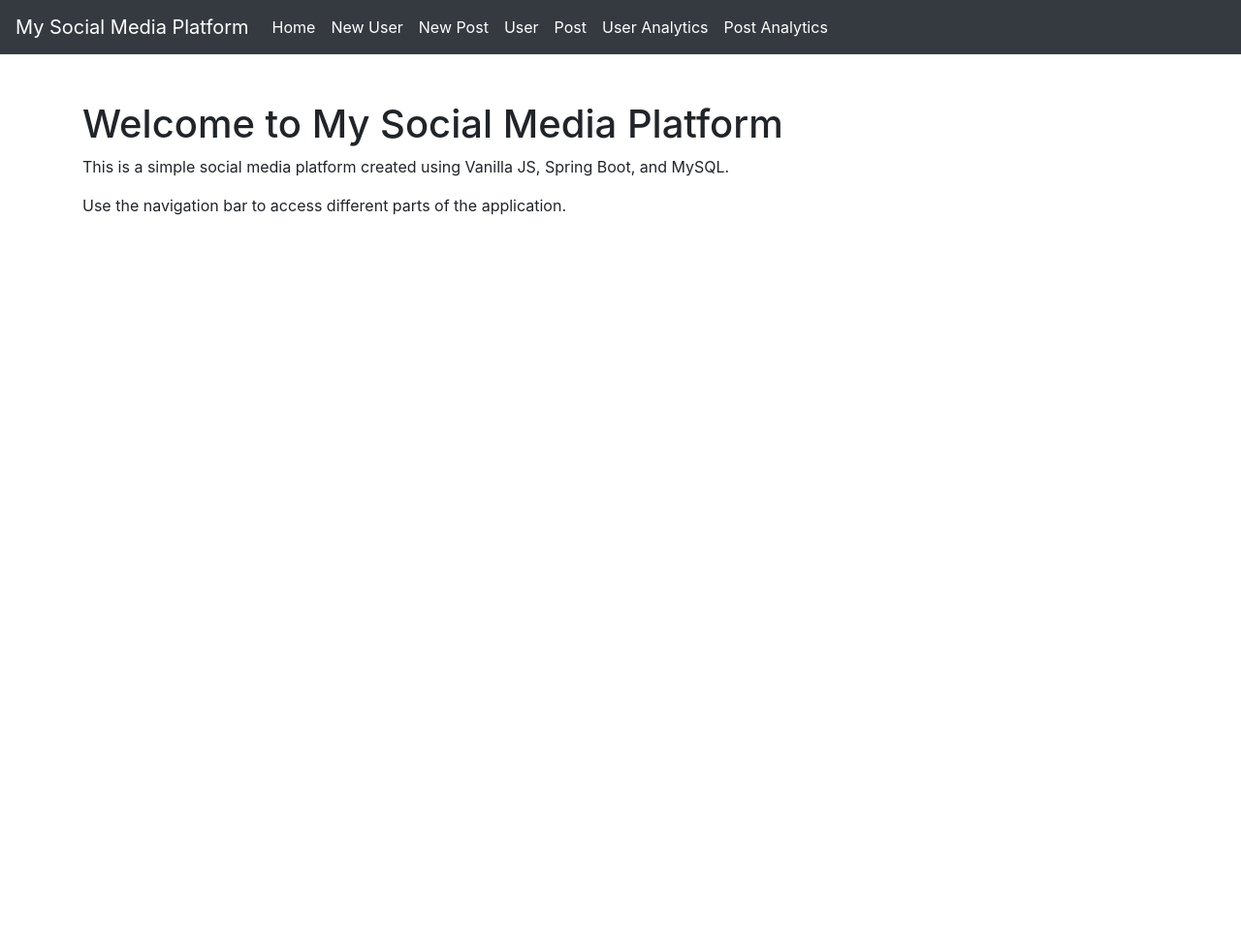
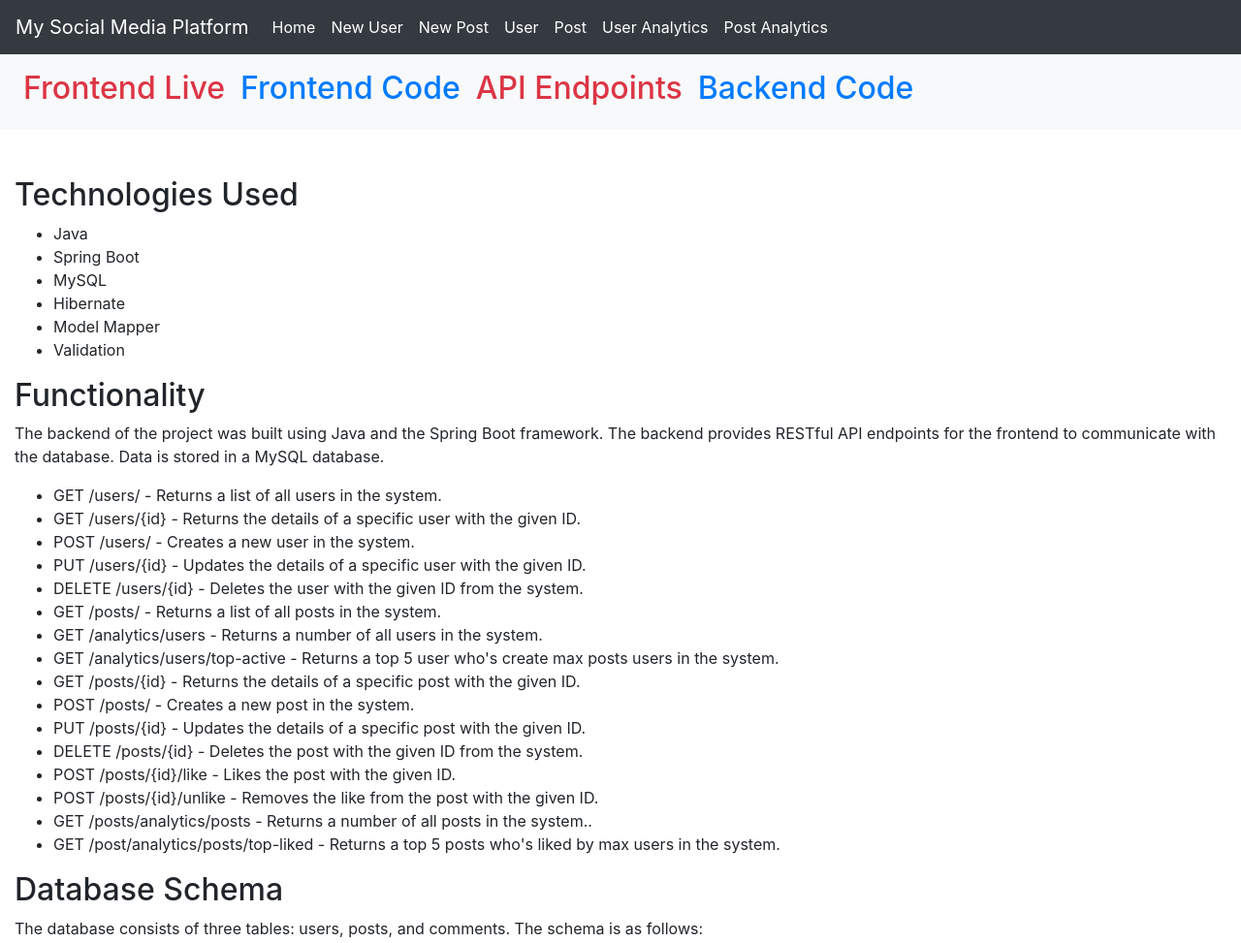
Before and after one commit to VINAYKUMARKUNDER/JavaScript-Code, a plain HTML site: page AdobeFronted/index.html in a window 1280 px wide. Shown: the top 973 px of the page at 97% size. Before the commit the page ends 800 px from the top, so only its background shows below. Drawn offline with nearby package versions, Linux system fonts and the light colour scheme.

Commit message:
fronted completed agen

```diff
--- a/AdobeFronted/Script/post.js
+++ b/AdobeFronted/Script/post.js
@@ -1,7 +1,7 @@
 const show = document.getElementById("show");
 
-fetch("https://social-media-platform-system-production.up.railway.app/posts/")
-  .then((response) => response.json())
+fetch("https://social-media-platform-system-produposts/")
+  .then((ction.up.railway.app/response) => response.json())
   .then((posts) => {
     appendData(posts);
   })
--- a/AdobeFronted/index.html
+++ b/AdobeFronted/index.html
@@ -9,12 +9,77 @@
 	<!-- Navigation Bar -->
 	<nav id="navbar"></nav>
 
-	<!-- Page Content -->
-	<div class="container mt-5">
-		<h1>Welcome to My Social Media Platform</h1>
-		<p>This is a simple social media platform created using Vanilla JS, Spring Boot, and MySQL.</p>
-		<p>Use the navigation bar to access different parts of the application.</p>
-	</div>
+	<nav class="navbar navbar-expand-lg navbar-light bg-light">
+
+		<div class="collapse navbar-collapse" id="navbarNav">
+		  <ul class="navbar-nav">
+			<li class="nav-item">
+				<a class="nav-link text-danger h2" href="https://adobe-fronted-vinaykumarkunder.vercel.app/">Frontend Live</a>
+			  </li>
+			  <li class="nav-item">
+				<a class="nav-link text-primary h2" href="https://github.com/VINAYKUMARKUNDER/JavaScript-Code/tree/main/AdobeFronted">Frontend Code</a>
+			  </li>
+			  <li class="nav-item">
+				  <a class="nav-link text-danger h2" href="https://social-media-platform-system-production.up.railway.app/posts/">API Endpoints</a>
+				</li>
+			<li class="nav-item">
+			  <a class="nav-link text-primary h2" href="https://github.com/VINAYKUMARKUNDER/Social-Media-Platform-System">Backend Code</a>
+			</li>
+
+
+		  </ul>
+		</div>
+	  </nav>
+
+	  <div class="container-fluid mt-5">
+		<!-- Backend Section -->
+		<section id="backend">
+
+
+		  <h2>Technologies Used</h2>
+		  <ul>
+			<li>Java</li>
+			<li>Spring Boot</li>
+			<li>MySQL</li>
+			<li>Hibernate</li>
+			<li>Model Mapper</li>
+			<li>Validation</li>
+		  </ul>
+		  <h2>Functionality</h2>
+		  <p>
+			The backend of the project was built using Java and the Spring Boot
+			framework. The backend provides RESTful API endpoints for the frontend
+			to communicate with the database. Data is stored in a MySQL database.
+		  </p>
+
+		  <ul>
+			<li>GET /users/ - Returns a list of all users in the system.</li>
+			<li>GET /users/{id} - Returns the details of a specific user with the given ID.</li>
+			<li>POST /users/ - Creates a new user in the system.</li>
+			<li>PUT /users/{id} - Updates the details of a specific user with the given ID.</li>
+			<li>DELETE /users/{id} - Deletes the user with the given ID from the system.</li>
+			<li>GET /posts/ - Returns a list of all posts in the system.</li>
+			<li>GET /analytics/users - Returns a number of all users in the system.</li>
+			<li>GET /analytics/users/top-active - Returns a top 5 user who's create max posts users in the system.</li>
+			<li>GET /posts/{id} - Returns the details of a specific post with the given ID.</li>
+			<li>POST /posts/ - Creates a new post in the system.</li>
+			<li>PUT /posts/{id} - Updates the details of a specific post with the given ID.</li>
+			<li>DELETE /posts/{id} - Deletes the post with the given ID from the system.</li>
+			<li>POST /posts/{id}/like - Likes the post with the given ID.</li>
+			<li>POST /posts/{id}/unlike - Removes the like from the post with the given ID.</li>
+			<li>GET /posts/analytics/posts - Returns a number of all posts in the system..</li>
+			<li>GET /post/analytics/posts/top-liked - Returns a top 5 posts who's liked by max users  in the system.</li>
+		</ul>
+
+		  <h2>Database Schema</h2>
+		  <p>
+			The database consists of three tables: users, posts, and comments. The
+			schema is as follows:
+		  </p>
+		  <img src="https://i.ibb.co/whG2SRt/social-scema.png" alt="Database Schema" />
+		</section>
+
+
 
 	<!-- Include Bootstrap JS here -->
 	<script src="https://code.jquery.com/jquery-3.3.1.slim.min.js"></script>
```
